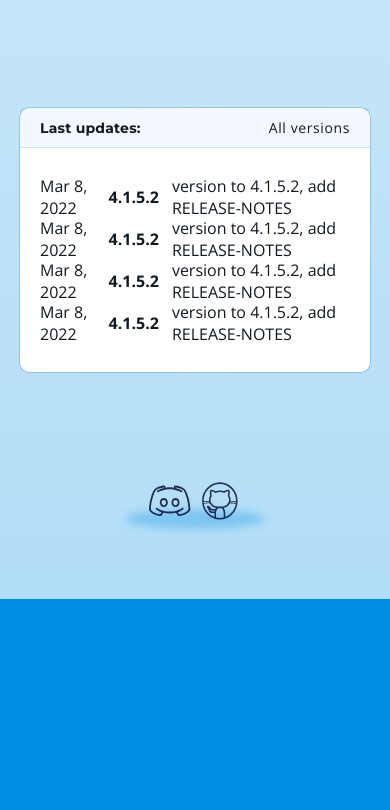
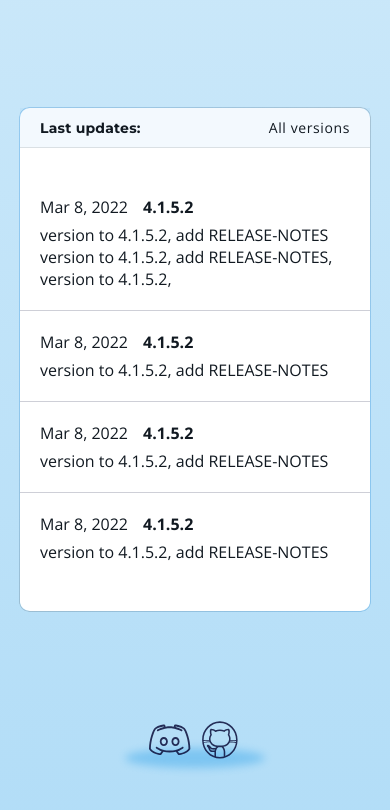
Before and after one commit to pshenmic/electrum-dash-website, a Next.js app: page / in a window 390 px wide. Shown: the part 1937-2747 px from the top of the page. Before the commit the page ends 2536 px from the top, so only its background shows below. Built offline with nearby package versions, Linux system fonts and the light colour scheme.

Commit message:
Create responsive styles for versions list

```diff
--- a/app/components/versionsList/VersionsListItem.scss
+++ b/app/components/versionsList/VersionsListItem.scss
@@ -7,14 +7,30 @@
     &__Date {
         width: 90px;
         margin-right: 13px;
+        white-space: nowrap;
     }
 
     &__Version {
         font-weight: 700;
         margin-right: 13px;
+        white-space: nowrap;
     }
 
     &__Description {
 
     }
+
+    @include md {
+        &__ContentContainer {
+            flex-wrap: wrap;
+        }
+
+        &__Description {
+            width: 100%;
+        }
+
+        &__Description {
+            margin-top: 6px;
+        }
+    }
 }
--- a/app/components/versionsList/index.js
+++ b/app/components/versionsList/index.js
@@ -8,7 +8,7 @@ const versions = [
     {
         date: 'Mar 8, 2022',
         version: '4.1.5.2',
-        description: 'version to 4.1.5.2, add RELEASE-NOTES'
+        description: 'version to 4.1.5.2, add RELEASE-NOTES version to 4.1.5.2, add RELEASE-NOTES, version to 4.1.5.2, '
     },
     {
         date: 'Mar 8, 2022',
@@ -33,12 +33,13 @@ function VersionsListItem({i, date, version, description}) {
             initial={{ y: -10, opacity: 0 }}
             whileInView={{ y: 0, opacity: 1 }}
             transition={{ duration: .3, delay: i/10 }}
+            className={'VersionsListItem'}
         >
-            <div className={'VersionsListItem'}>
-                <div className={'VersionsListItem__Date'}>{date}</div>
-                <div className={'VersionsListItem__Version'}>{version}</div>
-                <div className={'VersionsListItem__Description'}>{description}</div>
-            </div>
+            <Link href={''} className={'VersionsListItem__ContentContainer'}>
+                    <div className={'VersionsListItem__Date'}>{date}</div>
+                    <div className={'VersionsListItem__Version'}>{version}</div>
+                    <div className={'VersionsListItem__Description'}>{description}</div>
+            </Link>
         </m.div>
     )
 }
--- a/app/styles/mixins.scss
+++ b/app/styles/mixins.scss
@@ -53,9 +53,9 @@
 
 @mixin def-list-item {
     display: flex;
-    height: 42px;
+    min-height: 42px;
     font-size: 16px;
-    padding: 0 20px;
+    padding: 4px 20px;
     display: flex;
     align-items: center;
     position: relative;
@@ -82,4 +82,26 @@
         opacity: 0;
         transition: all .1s;
     }
+
+    &__ContentContainer {
+        display: flex;
+        align-items: baseline;
+    }
+
+    @include md {
+        border-bottom: 1px solid rgba($color: $midnight-blue, $alpha: .2);
+
+        padding: 10px 20px;
+
+        &:last-child {
+            border-bottom: none;
+            margin-bottom: 0;
+        }
+
+        &__ContentContainer {
+            flex-wrap: wrap;
+            margin: 10px 0;
+
+        }
+    }
 }
```
